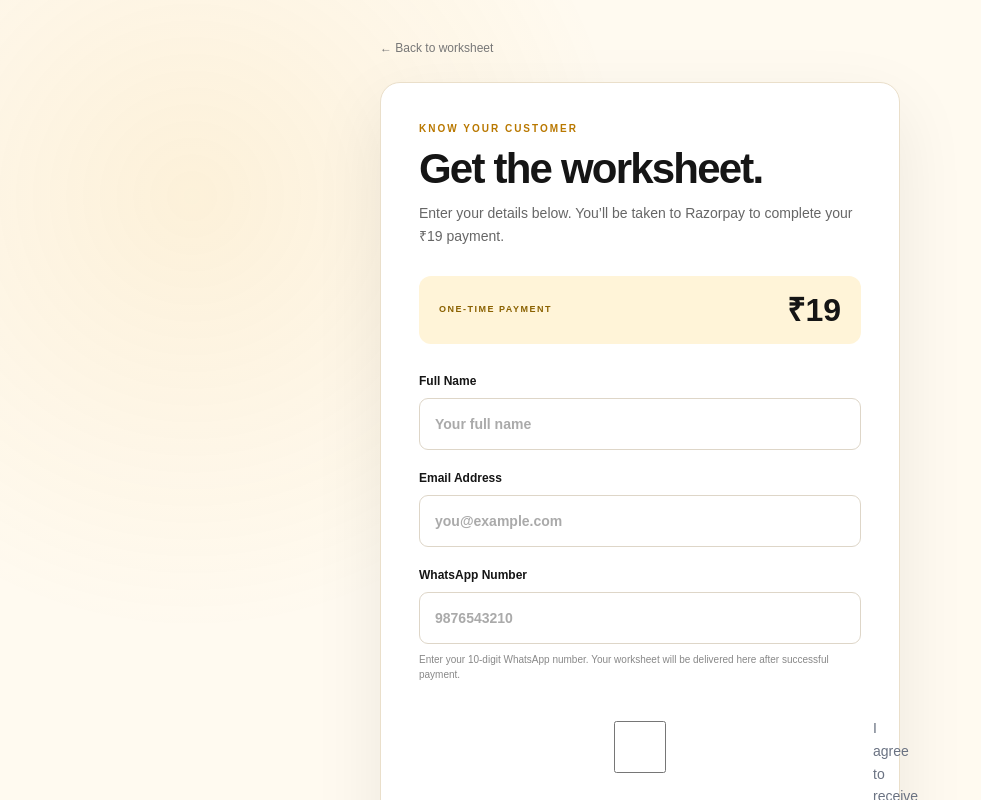
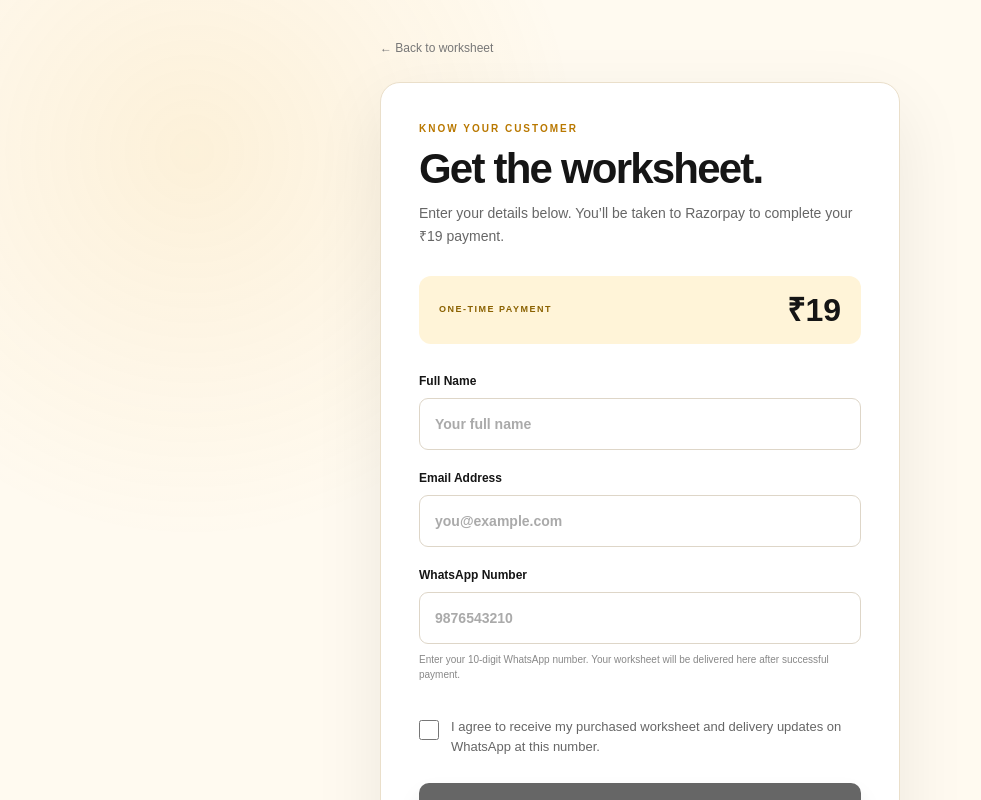
Before and after one commit to PuneetKaur1326/puneet-masterclass, a Next.js app: page /know-your-customer/checkout in a window 1280 px wide. Shown: the top 800 px of the page, without its empty margins (0-981 px from the left). Built offline with nearby package versions, Linux system fonts and the light colour scheme; no server answers.

Commit message:
Refactor comments and clean up Razorpay integration
Refactor comments and improve code clarity in Razorpay checkout process.

```diff
--- a/src/app/know-your-customer/checkout/page.tsx
+++ b/src/app/know-your-customer/checkout/page.tsx
@@ -13,7 +13,6 @@ interface RazorpayResponse {
 
 interface RazorpayInstance {
   open: () => void;
-
   on: (
     event: string,
     callback: (response: any) => void
@@ -70,7 +69,6 @@ function loadRazorpay(): Promise<boolean> {
     script.async = true;
 
     script.onload = () => resolve(true);
-
     script.onerror = () => resolve(false);
 
     document.body.appendChild(script);
@@ -119,7 +117,6 @@ export default function KycCheckoutPage() {
     const trimmedEmail =
       email.trim();
 
-    // Keep only digits from the phone number.
     const cleanPhone =
       phone.replace(/\D/g, "");
 
@@ -172,7 +169,7 @@ export default function KycCheckoutPage() {
 
 
     /* ----------------------------------------------
-       WHATSAPP CONSENT VALIDATION
+       WHATSAPP CONSENT
     ---------------------------------------------- */
 
     if (!whatsappConsent) {
@@ -184,7 +181,8 @@ export default function KycCheckoutPage() {
     }
 
 
-    // International WhatsApp format.
+    // Convert 10-digit Indian number
+    // into international WhatsApp format.
     const whatsappPhone =
       `91${cleanPhone}`;
 
@@ -201,7 +199,6 @@ export default function KycCheckoutPage() {
       const razorpayLoaded =
         await loadRazorpay();
 
-
       if (!razorpayLoaded) {
         throw new Error(
           "Razorpay could not be loaded. Please try again."
@@ -211,14 +208,6 @@ export default function KycCheckoutPage() {
 
       /* --------------------------------------------
          CREATE ₹19 KYC ORDER
-
-         IMPORTANT:
-         This ONLY calls:
-
-         /api/kyc/create-order
-
-         It does NOT touch the ₹99 webinar
-         payment endpoint.
       -------------------------------------------- */
 
       const orderResponse =
@@ -250,10 +239,6 @@ export default function KycCheckoutPage() {
         await orderResponse.json();
 
 
-      /* --------------------------------------------
-         CHECK ORDER RESPONSE
-      -------------------------------------------- */
-
       if (
         !orderResponse.ok ||
         !orderData.order_id
@@ -266,7 +251,7 @@ export default function KycCheckoutPage() {
 
 
       /* --------------------------------------------
-         GET PUBLIC RAZORPAY KEY
+         RAZORPAY PUBLIC KEY
       -------------------------------------------- */
 
       const publicKey =
@@ -286,7 +271,8 @@ export default function KycCheckoutPage() {
 
       const options = {
 
-        key: publicKey,
+        key:
+          publicKey,
 
         amount:
           orderData.amount,
@@ -313,6 +299,7 @@ export default function KycCheckoutPage() {
 
           contact:
             whatsappPhone,
+
         },
 
         notes: {
@@ -322,13 +309,14 @@ export default function KycCheckoutPage() {
 
           product_price:
             "19",
+
         },
-
 
         theme: {
 
           color:
             "#e7a414",
+
         },
 
 
@@ -351,15 +339,12 @@ export default function KycCheckoutPage() {
            PAYMENT SUCCESS
         ------------------------------------------ */
 
-        handler: async (
+        handler:
+          async (
             response: RazorpayResponse
           ) => {
 
             try {
-
-            /* --------------------------------------
-               VERIFY ₹19 PAYMENT
-            -------------------------------------- */
 
               const verifyResponse =
                 await fetch(
@@ -402,10 +387,6 @@ export default function KycCheckoutPage() {
                 await verifyResponse.json();
 
 
-            /* --------------------------------------
-               VERIFY RESPONSE
-            -------------------------------------- */
-
               if (
                 !verifyResponse.ok ||
                 !verifyData.success
@@ -419,11 +400,9 @@ export default function KycCheckoutPage() {
               }
 
 
-            /* --------------------------------------
+              /* ------------------------------------
                  PAYMENT VERIFIED
-
-               Redirect to success page.
-            -------------------------------------- */
+              ------------------------------------ */
 
               window.location.href =
                 "/know-your-customer/success";
@@ -510,7 +489,6 @@ export default function KycCheckoutPage() {
 
       <div className="kyc-checkout-wrap">
 
-
         {/* BACK LINK */}
 
         <a
@@ -524,7 +502,6 @@ export default function KycCheckoutPage() {
         {/* CHECKOUT CARD */}
 
         <div className="kyc-checkout-card">
-
 
           {/* EYEBROW */}
 
@@ -543,11 +520,9 @@ export default function KycCheckoutPage() {
           {/* INTRO */}
 
           <p className="kyc-checkout-intro">
-
             Enter your details below.
             You’ll be taken to Razorpay
             to complete your ₹19 payment.
-
           </p>
 
 
@@ -572,7 +547,6 @@ export default function KycCheckoutPage() {
             onSubmit={handleSubmit}
             className="kyc-checkout-form"
           >
-
 
             {/* NAME */}
 
@@ -661,28 +635,43 @@ export default function KycCheckoutPage() {
               />
 
               <small>
-
                 Enter your 10-digit WhatsApp
                 number. Your worksheet will
                 be delivered here after
                 successful payment.
-
               </small>
 
             </label>
 
 
-            {/* WHATSAPP CONSENT */}
+            {/* ------------------------------------------------
+               WHATSAPP CONSENT
+
+               IMPORTANT:
+               Inline styles deliberately override
+               existing KYC checkout CSS.
+            ------------------------------------------------ */}
 
             <div
-              className="flex items-start gap-3 mt-4 w-full"
+              style={{
+                display: "flex",
+                flexDirection: "row",
+                alignItems: "flex-start",
+                justifyContent: "flex-start",
+                width: "100%",
+                maxWidth: "100%",
+                gap: "12px",
+                marginTop: "16px",
+                marginBottom: "4px",
+                padding: "0",
+                boxSizing: "border-box",
+                textAlign: "left",
+              }}
             >
 
               <input
                 type="checkbox"
-
                 id="whatsapp-consent"
-
                 checked={
                   whatsappConsent
                 }
@@ -695,56 +684,49 @@ export default function KycCheckoutPage() {
 
                 disabled={loading}
 
-                className="mt-1 w-5 h-5 shrink-0 rounded border-gray-300 text-amber-500 focus:ring-amber-500/30 cursor-pointer accent-amber-500"
+                style={{
+                  width: "20px",
+                  minWidth: "20px",
+                  maxWidth: "20px",
+                  height: "20px",
+                  minHeight: "20px",
+                  margin: "3px 0 0 0",
+                  padding: "0",
+                  flex: "0 0 20px",
+                  cursor: loading
+                    ? "default"
+                    : "pointer",
+                  accentColor: "#e7a414",
+                }}
               />
 
-              <span
-                role="checkbox"
-                aria-checked={
-                  whatsappConsent
-                }
-                tabIndex={0}
 
-                onClick={() => {
-
-                  if (!loading) {
-
-                    setWhatsappConsent(
-                      !whatsappConsent
-                    );
-
-                  }
-
+              <label
+                htmlFor="whatsapp-consent"
+                style={{
+                  display: "block",
+                  width: "auto",
+                  minWidth: "0",
+                  maxWidth: "none",
+                  flex: "1 1 auto",
+                  margin: "0",
+                  padding: "0",
+                  color: "#666666",
+                  fontSize: "13px",
+                  lineHeight: "1.5",
+                  fontWeight: "400",
+                  textAlign: "left",
+                  cursor: loading
+                    ? "default"
+                    : "pointer",
                 }}
-
-                onKeyDown={(event) => {
-
-                  if (
-                    !loading &&
-                    (
-                      event.key === "Enter" ||
-                      event.key === " "
-                    )
-                  ) {
-
-                    event.preventDefault();
-
-                    setWhatsappConsent(
-                      !whatsappConsent
-                    );
-
-                  }
-
-                }}
-
-                className="flex-1 min-w-0 text-sm text-gray-500 leading-relaxed cursor-pointer select-none"
               >
 
                 I agree to receive my purchased
                 worksheet and delivery updates
                 on WhatsApp at this number.
 
-              </span>
+              </label>
 
             </div>
 
```
Lines whose indentation alone changed are shown as unchanged.
